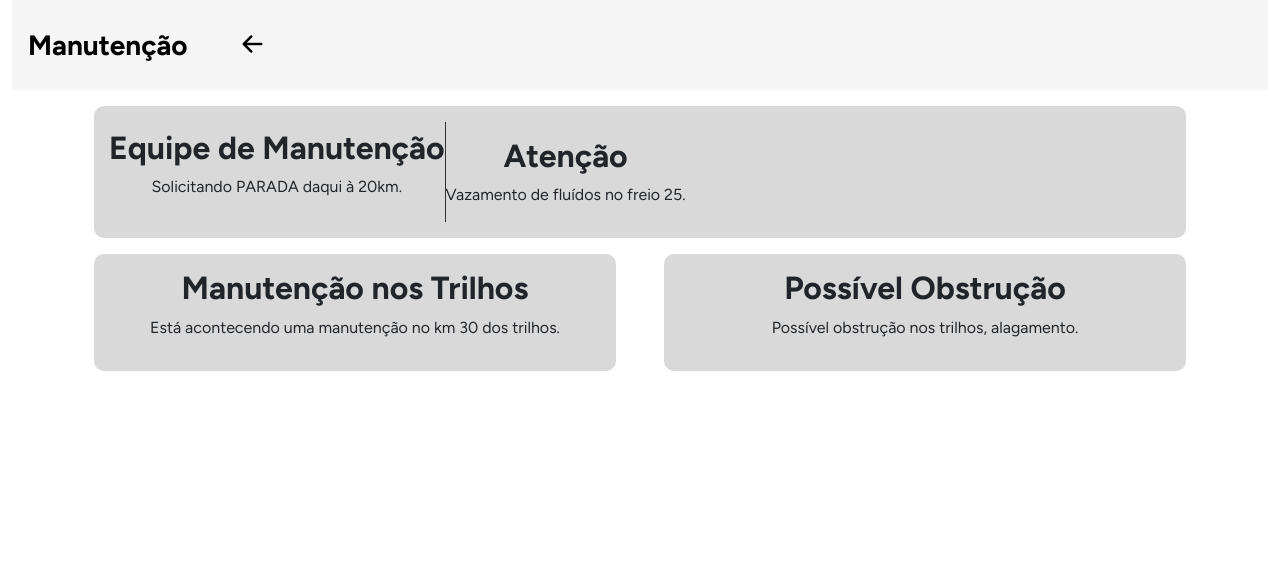
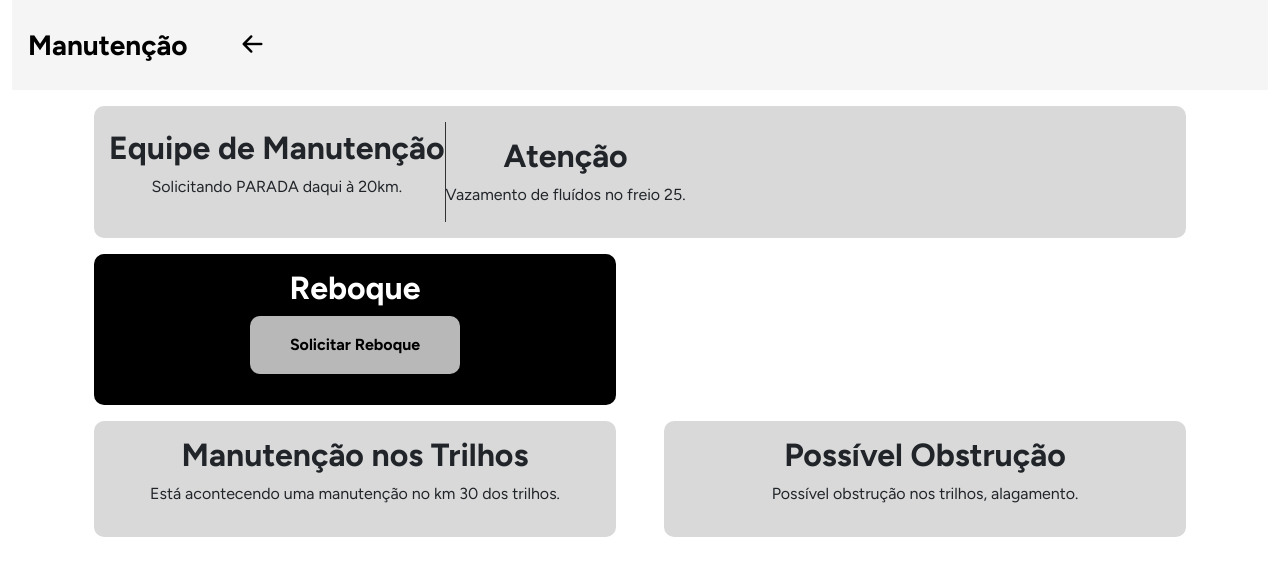
Before and after one commit to DiogoCunhaaa/trem-sa, a React (Create React App) app: page /manutencao in a window 1280 px wide. Shown: the top 576 px of the page. Built offline with nearby package versions, Linux system fonts and the light colour scheme.

Commit message:
Criacao CustomButton.jsx

```diff
--- a/src/components/CustomButton.jsx
+++ b/src/components/CustomButton.jsx
@@ -1,9 +1,9 @@
 import styles from './styles/CustomButton.module.css'
 
-function CustomButton({ whatFor }) {
+function CustomButton({ whatFor, backgroundColor, buttonTextColor }) {
     return(
         <div className='m-2'>
-            <button className={`${styles.customButton} fw-bold`}>{whatFor}</button>
+            <button className={`${styles.customButton} fw-bold`} style={{ backgroundColor: backgroundColor, color: buttonTextColor}}>{whatFor}</button>
         </div>
     )
 };
--- /dev/null
+++ b/src/components/infos/ButtonInfo.jsx
@@ -0,0 +1,14 @@
+import CustomButton from '../CustomButton';
+
+function ButtonInfo({ title, buttonTitle, backgroundColor, textColor }) {
+  return (
+    <div className='mx-auto '>
+      <h1 className='fs-2 fw-bold text-center' style={{ color: textColor }}>
+        {title}
+      </h1>
+      <CustomButton whatFor={buttonTitle} backgroundColor='#b8b8b8' buttonTextColor={'black'} />
+    </div>
+  );
+}
+
+export default ButtonInfo;
--- a/src/components/styles/CustomButton.module.css
+++ b/src/components/styles/CustomButton.module.css
@@ -5,9 +5,9 @@
     border-radius: 10px;
     padding: 17px 40px;
     display: flex;
-
     gap: 10px;
     margin-bottom: 1rem;
     width: 100%;
     box-sizing: border-box;
+    text-align: center;
 }
--- a/src/pages/Manutencao.jsx
+++ b/src/pages/Manutencao.jsx
@@ -1,29 +1,45 @@
-import RectanglePart from "../components/RectanglePart";
-import ManutencaoInfo from "../components/infos/ManutencaoInfo";
-import SmallInfo from "../components/infos/SmallInfo";
-import Mensagens from "../javascript/Mensagens";
-
+import RectanglePart from '../components/RectanglePart';
+import ButtonInfo from '../components/infos/ButtonInfo';
+import ManutencaoInfo from '../components/infos/ManutencaoInfo';
+import SmallInfo from '../components/infos/SmallInfo';
+import Mensagens from '../javascript/Mensagens';
 
 function Manutencao() {
-
   //MENSAGENS DE MANUTENCAO
   const manutencaoMensagens = [
-    {id: '1', nome: 'Manutenção nos Trilhos', msg: Mensagens.gerarMensagensManutencao(30)},
-    {id: '2', nome: 'Possível Obstrução', msg: Mensagens.gerarMensagensObstrucao('alagamento') }, //motivo da obstrucao
-    {id: '3', nome: 'Próximo Ponto de Manutenção', msg: Mensagens.gerarMensagensPontoManutencao(15)},
-    {id: '4', nome: 'Equipe de Manutenção', msg: Mensagens.gerarMensagensEqpManutencao(20)},
-    {id: '5', nome: 'Atenção', msg: Mensagens.gerarMensagensAtencao(25)}
-  ]
-
+    {
+      id: '1',
+      nome: 'Manutenção nos Trilhos',
+      msg: Mensagens.gerarMensagensManutencao(30),
+    },
+    {
+      id: '2',
+      nome: 'Possível Obstrução',
+      msg: Mensagens.gerarMensagensObstrucao('alagamento'),
+    }, //motivo da obstrucao
+    {
+      id: '3',
+      nome: 'Próximo Ponto de Manutenção',
+      msg: Mensagens.gerarMensagensPontoManutencao(15),
+    },
+    {
+      id: '4',
+      nome: 'Equipe de Manutenção',
+      msg: Mensagens.gerarMensagensEqpManutencao(20),
+    },
+    { id: '5', nome: 'Atenção', msg: Mensagens.gerarMensagensAtencao(25) },
+  ];
 
   return (
     <div className='container'>
-      <div className="row mt-3">
-        <div className="col-12">
+      <div className='row mt-3'>
+        <div className='col-12'>
           <RectanglePart>
-          <div className="d-flex flex-column flex-md-row justify-content-between align-items-center text-center">
-            <div className="flex-fill">
-            {manutencaoMensagens.filter(item => item.id === '4').map(item => (
+            <div className='d-flex flex-column flex-md-row justify-content-between align-items-center text-center'>
+              <div className='flex-fill'>
+                {manutencaoMensagens
+                  .filter((item) => item.id === '4')
+                  .map((item) => (
                     <ManutencaoInfo
                       key={item.id}
                       title={item.nome}
@@ -32,10 +48,19 @@ function Manutencao() {
                   ))}
               </div>
 
-            <div className="d-none d-md-block" style={{ width: "1px", backgroundColor: "#333", height: "100px" }}></div>
+              <div
+                className='d-none d-md-block'
+                style={{
+                  width: '1px',
+                  backgroundColor: '#333',
+                  height: '100px',
+                }}
+              ></div>
 
-            <div className="flex-fill mt-3 md-0">
-              {manutencaoMensagens.filter(item => item.id === '5').map(item => (
+              <div className='flex-fill mt-3 md-0'>
+                {manutencaoMensagens
+                  .filter((item) => item.id === '5')
+                  .map((item) => (
                     <ManutencaoInfo
                       key={item.id}
                       title={item.nome}
@@ -43,44 +68,48 @@ function Manutencao() {
                     />
                   ))}
               </div>
-
             </div>
-
           </RectanglePart>
         </div>
       </div>
 
+      <div className='row mt-3'>
+        <div className='col-6'>
+          <RectanglePart
+            backgroundColor={'black'}
+          >
+            <ButtonInfo
+              title={'Reboque'}
+              textColor={'white'}
+              buttonTitle={'Solicitar Reboque'}
+              backgroundColor={'#b8b8b8'}
+            />
+          </RectanglePart>
+        </div>
+      </div>
 
-      <div className="row mt-3">
-
-        <div className="col-6">
+      <div className='row mt-3'>
+        <div className='col-6'>
           <RectanglePart>
-          {manutencaoMensagens.filter(item => item.id === '1').map(item => (
-            <SmallInfo
-              key={item.id}
-              title={item.nome}
-              msg={item.msg}
-            />
+            {manutencaoMensagens
+              .filter((item) => item.id === '1')
+              .map((item) => (
+                <SmallInfo key={item.id} title={item.nome} msg={item.msg} />
               ))}
           </RectanglePart>
         </div>
 
-        <div className="col-6">
+        <div className='col-6'>
           <RectanglePart>
-          {manutencaoMensagens.filter(item => item.id === '2').map(item => (
-            <SmallInfo
-              key={item.id}
-              title={item.nome}
-              msg={item.msg}
-            />
+            {manutencaoMensagens
+              .filter((item) => item.id === '2')
+              .map((item) => (
+                <SmallInfo key={item.id} title={item.nome} msg={item.msg} />
               ))}
           </RectanglePart>
         </div>
-
       </div>
-
     </div>
-  )
-
+  );
 }
 export default Manutencao;
```
Lines whose indentation alone changed are shown as unchanged.
